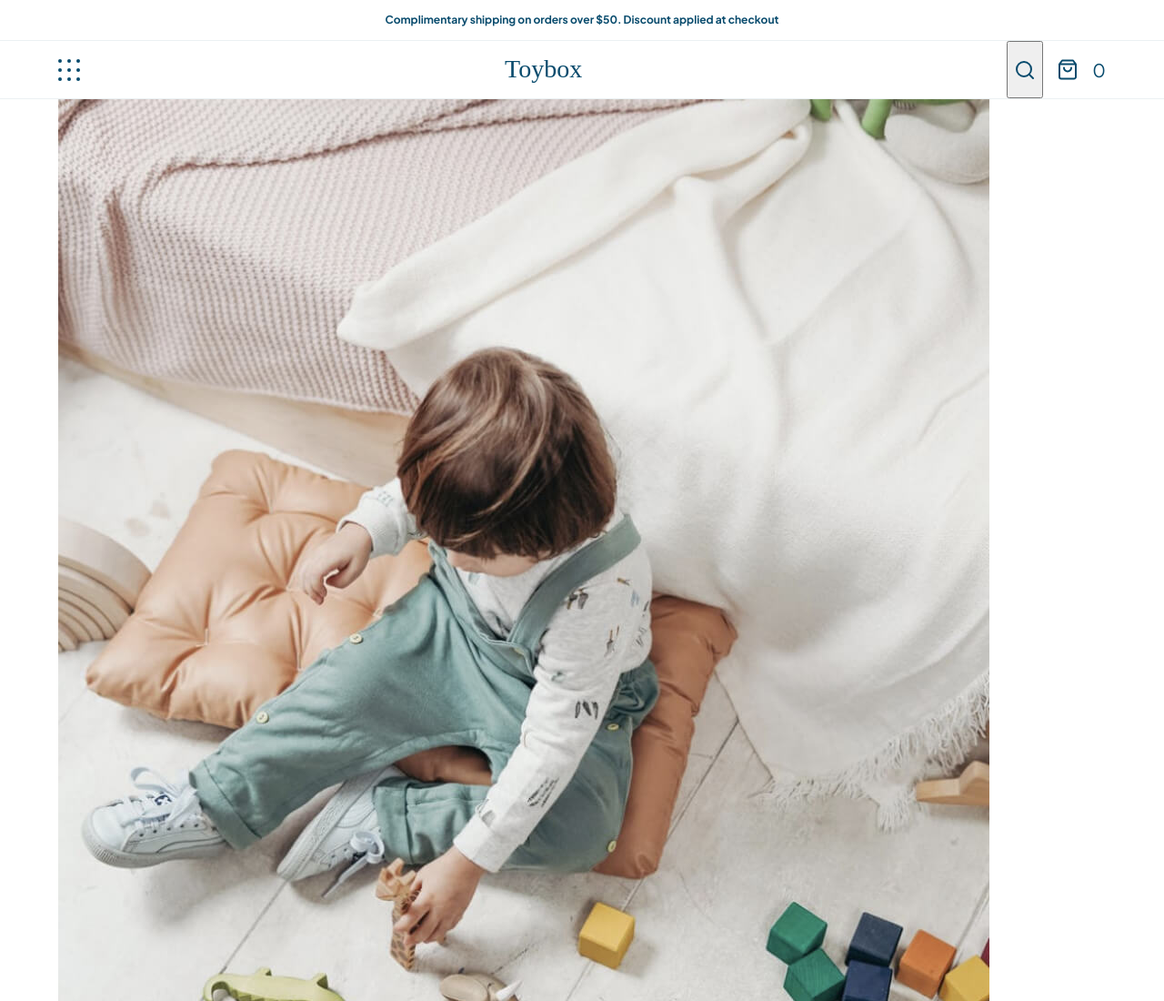
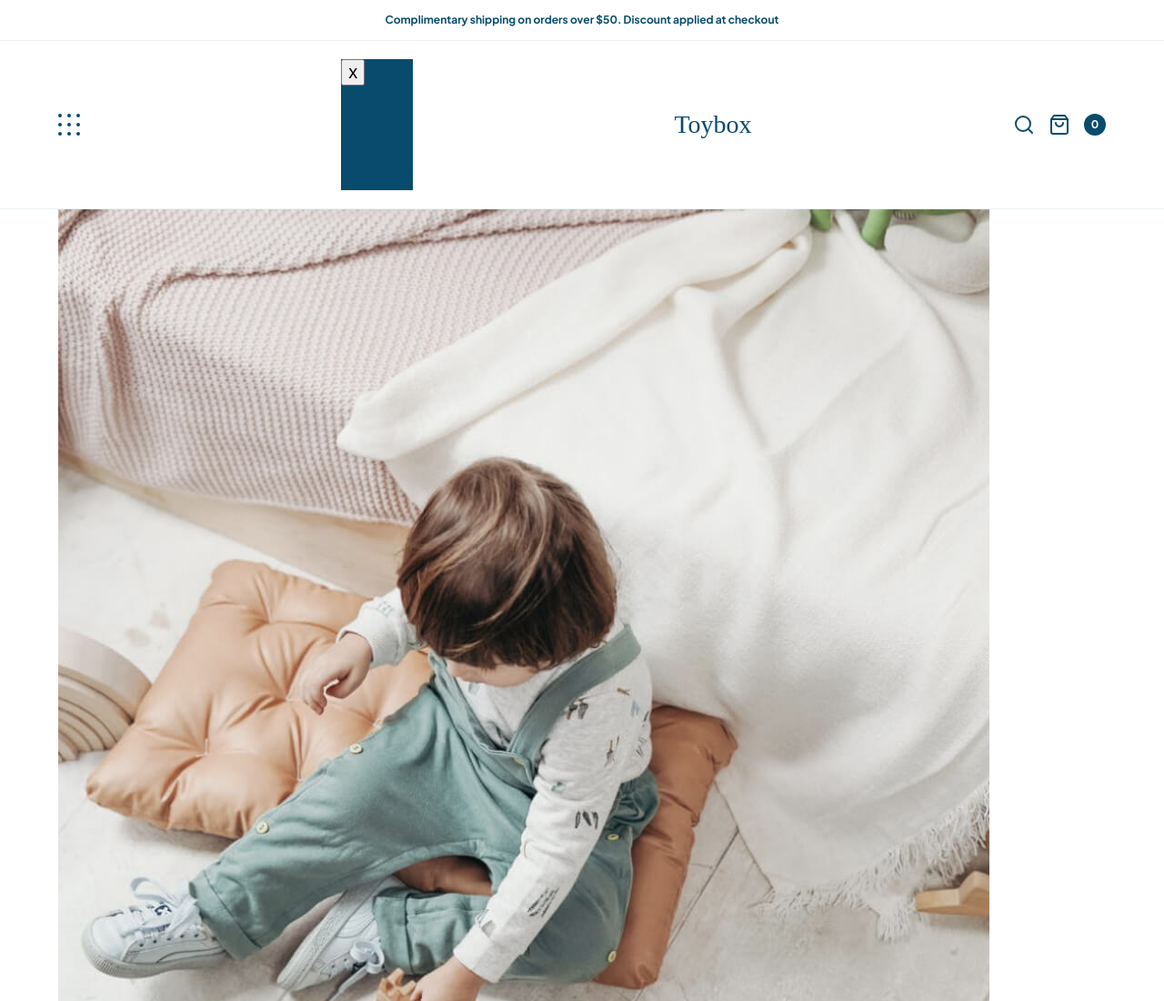
Before and after one commit to Kbruce12/toybox-code-along, a plain HTML site: page index.html in a window 1280 px wide. Shown: the top 1100 px of the page at 91% size. Drawn offline with Linux system fonts and the light colour scheme; files whose address does not match are found by name; a web font is replaced by a local one.

Commit message:
Finished NavBar

```diff
--- a/index.html
+++ b/index.html
@@ -58,7 +58,7 @@
 				</a>
 
 				<div class="counter">
-					<p>0</p>
+					<p class="smallCopy">0</p>
 				</div>
 			</div>
 		</div>
--- a/styles/sass/partials/_nav.scss
+++ b/styles/sass/partials/_nav.scss
@@ -31,6 +31,7 @@
         display: flex;
         justify-content: space-between;
         align-items: center;
+        padding: 20px 0;
     }
     input[type=checkbox]{
         opacity: 0;
@@ -42,13 +43,30 @@
     .menuIcon, .bag{
         margin-right: 15px;
     }
+    .menuIcon {
+        background-color: transparent;
+        border: none;
+        padding: 0;
+    }
 }
 .bag {
     display: flex;
+}
+.counter {
+    display: flex;
+    align-items: center;
+    p{
+        width: 24px;
+        height: 24px;
+        background: $primary;
+        border-radius: 50%;
+        color: $solidWhite;
+        text-align: center;
+    }
 }
 
 
 // SLide Out Nav
 .slideOutNav{
-    display: none;
+    background-color: $primary;
 }
```
Also changed, not shown: styles/styles.css.
